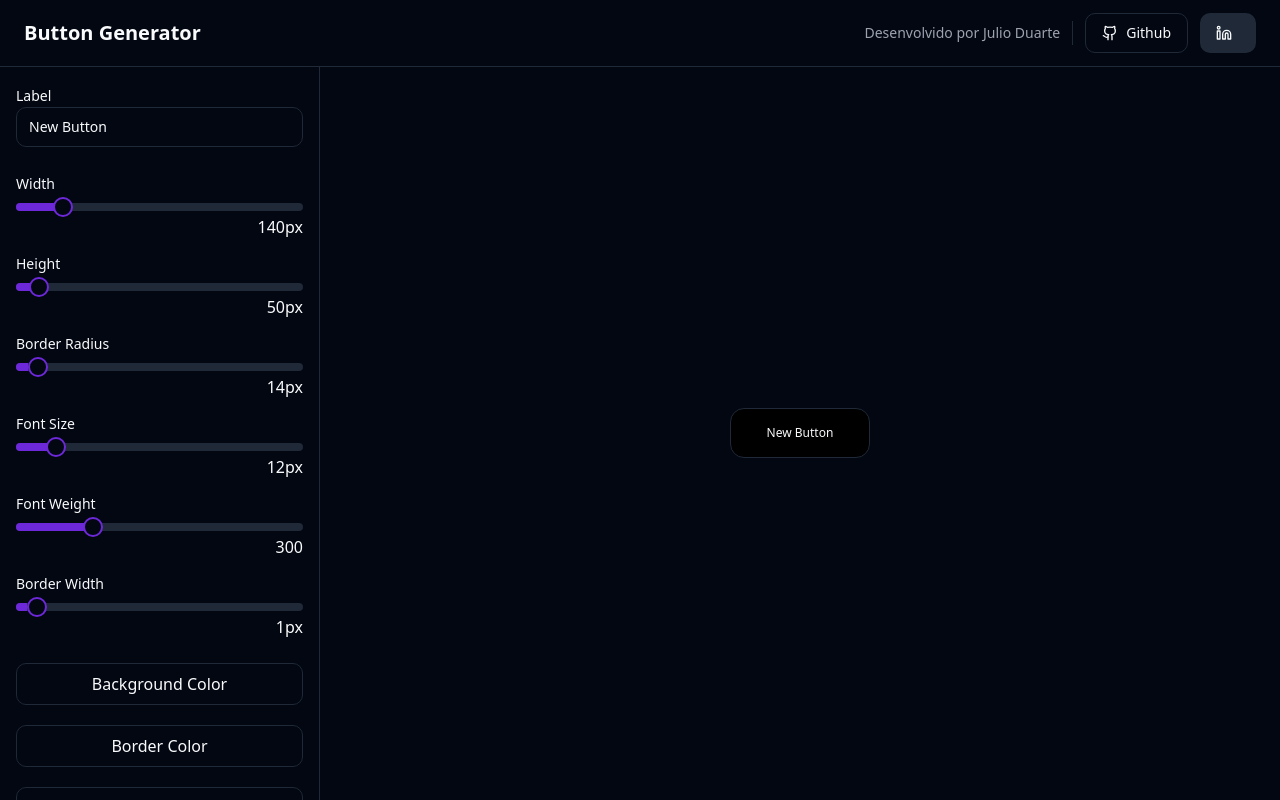
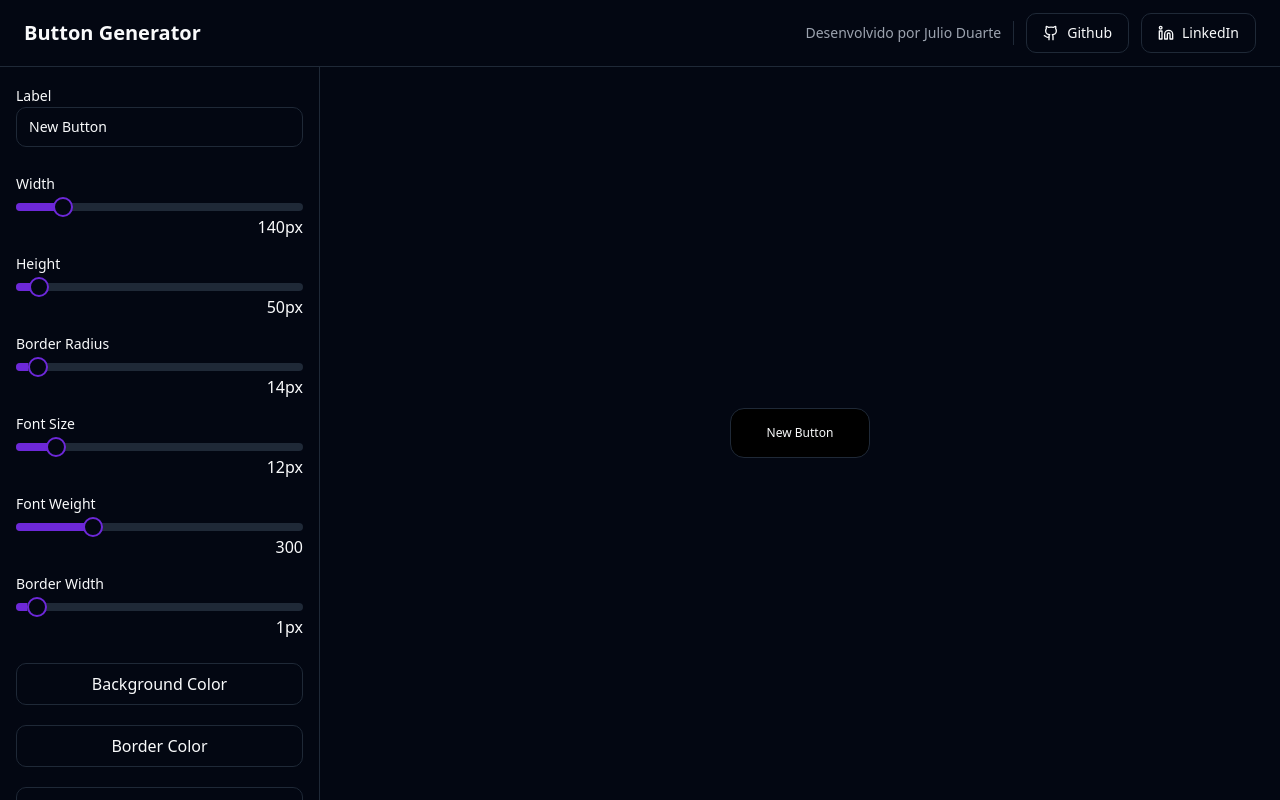
Before and after one commit to iJulioDuarte/button-generator, a React (Vite) app: page / in a window 1280 px wide. Built offline with nearby package versions, Linux system fonts and the light colour scheme.

Commit message:
refactor(layout): extracao de botoes do header

```diff
--- a/src/components/layout/header/index.tsx
+++ b/src/components/layout/header/index.tsx
@@ -1,12 +1,25 @@
-import { FC, useState } from "react";
+import { FC } from "react";
 import { Github, Linkedin } from "lucide-react";
 
 import { Button } from "@/components/ui/button";
 import { Separator } from "@/components/ui/separator";
-import { twMerge } from "tailwind-merge";
+import { LinkButtonProps } from "./types";
+export const Header: FC = () => {
+  const LinkButtons = (buttons: LinkButtonProps[]) =>
+    buttons.map((button) => {
+      const { icon, link, name } = button;
 
-export const Header: FC = () => {
-  const [showText, setShowText] = useState(false);
+      return (
+        <a href={link} target="_blank">
+          <Button variant={"outline"}>
+            {icon}
+            {name}
+          </Button>
+        </a>
+      );
+    });
+
+  const defaultIconsClassname = "h-4 w-4 mr-2";
 
   return (
     <header className="px-6 py-3 flex items-center justify-between border-b col-span-full row-span-1">
@@ -18,31 +31,18 @@ export const Header: FC = () => {
         </span>
         <Separator orientation="vertical" className="h-6" />
 
-        <a
-          href="https://github.com/iJulioDuarte/button-generator"
-          target="_blank"
-        >
-          <Button variant={"outline"}>
-            <Github className="h-4 w-4 mr-2" />
-            Github
-          </Button>
-        </a>
-        <a href="https://www.linkedin.com/in/ijulio-duarte/" target="_blank">
-          <Button
-            variant={"secondary"}
-            onMouseEnter={() => {
-              setShowText(true);
-            }}
-            onMouseLeave={() => {
-              setShowText(false);
-            }}
-            className={twMerge()}
-          >
-            <Linkedin className="h-4 w-4 mr-2" />
-
-            {showText && "Linkedin"}
-          </Button>
-        </a>
+        {LinkButtons([
+          {
+            icon: <Github className={defaultIconsClassname} />,
+            link: "https://github.com/iJulioDuarte/button-generator",
+            name: "Github",
+          },
+          {
+            icon: <Linkedin className={defaultIconsClassname} />,
+            link: "https://www.linkedin.com/in/ijulio-duarte/",
+            name: "LinkedIn",
+          },
+        ])}
       </div>
     </header>
   );
--- /dev/null
+++ b/src/components/layout/header/types.ts
@@ -0,0 +1,7 @@
+import { ReactNode } from "react";
+
+export type LinkButtonProps = {
+  link: string;
+  icon: ReactNode;
+  name: string;
+};
```
